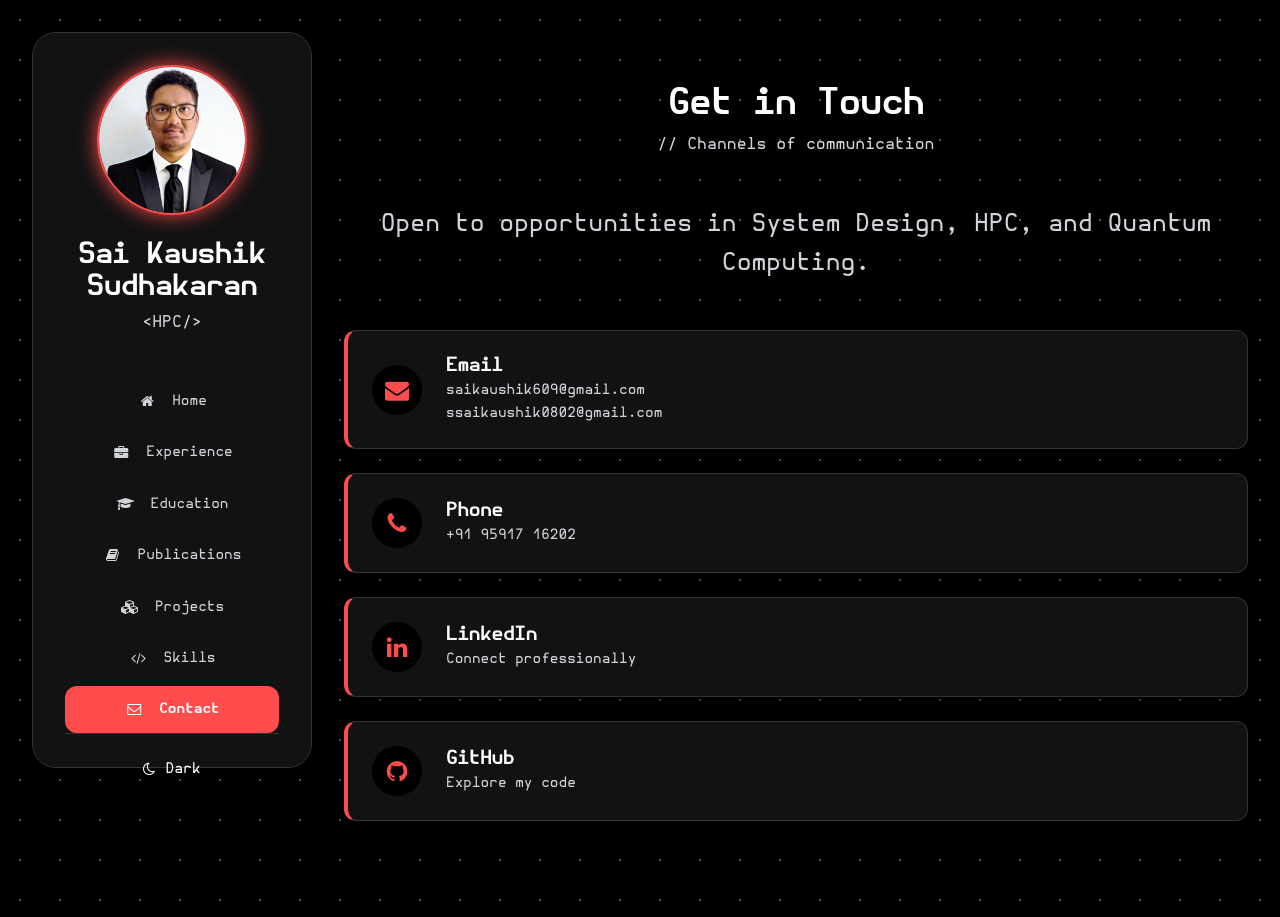
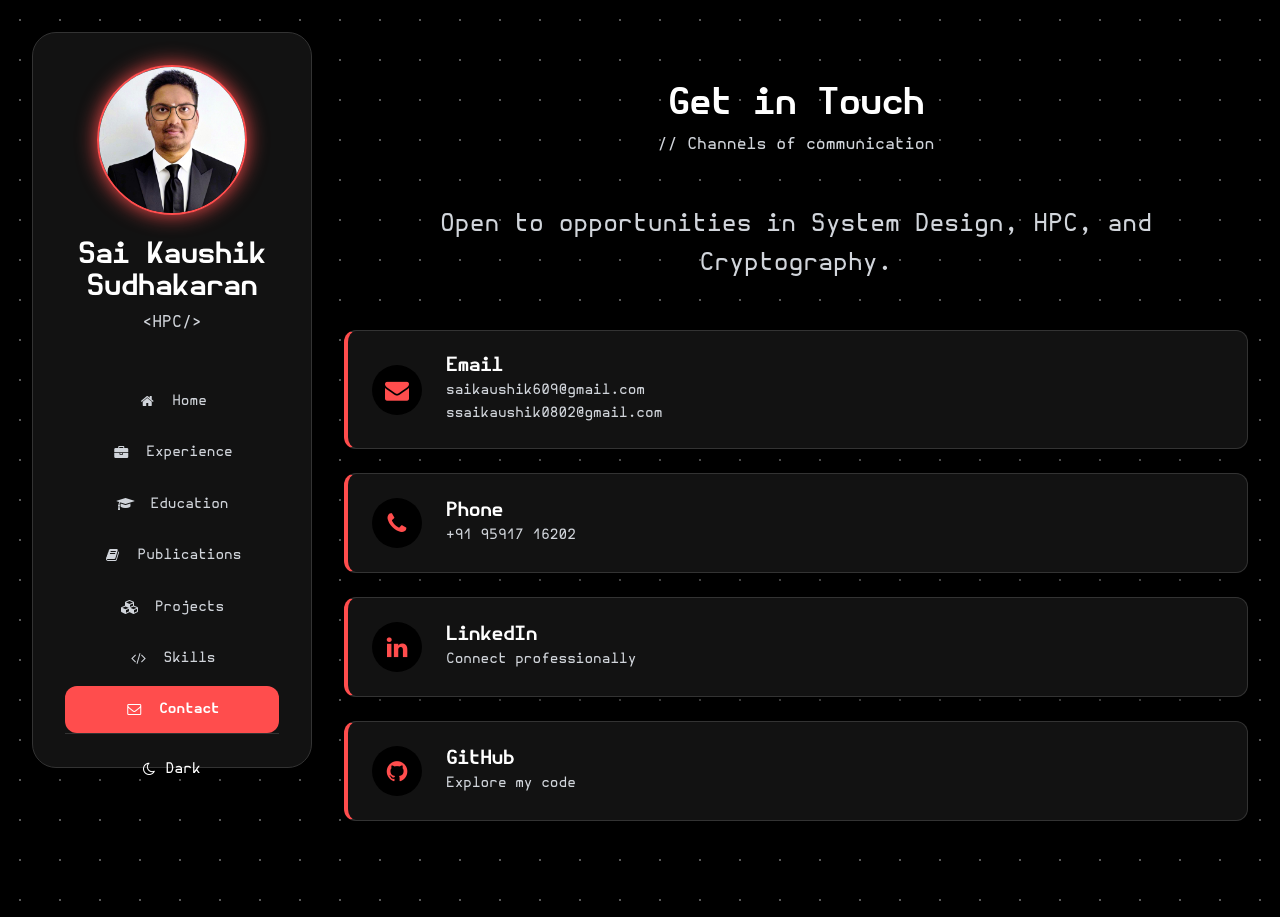
Before and after one commit to sai-kaushik-s/sai-kaushik-s.github.io, a React (Vite) app: page / in a window 1280 px wide. Both pictures are taken after a click on the button "Contact". Built offline with nearby package versions, Linux system fonts and the light colour scheme.

Commit message:
docs: replace 'Quantum Computing' with 'Cryptography' in open opportunities.

```diff
--- a/src/components/Contact.jsx
+++ b/src/components/Contact.jsx
@@ -17,7 +17,7 @@ const Contact = () => {
                     <ScrambleText text="// Channels of communication" />
                 </p>
                 <p style={{ fontSize: '1.5rem', color: 'var(--text-secondary)', marginBottom: '3rem', textAlign: 'center' }}>
-                    Open to opportunities in System Design, HPC, and Quantum Computing.
+                    Open to opportunities in System Design, HPC, and Cryptography.
                 </p>
 
                 <div style={{ display: 'flex', flexDirection: 'column', gap: '1.5rem' }}>
```
